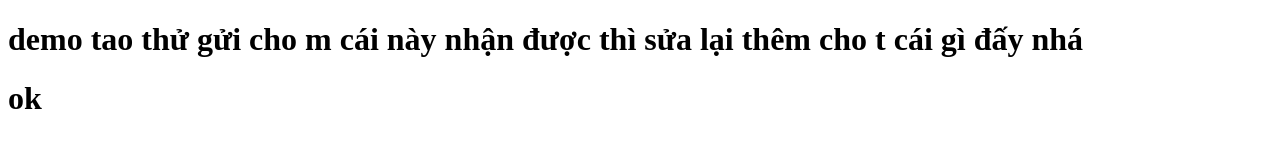
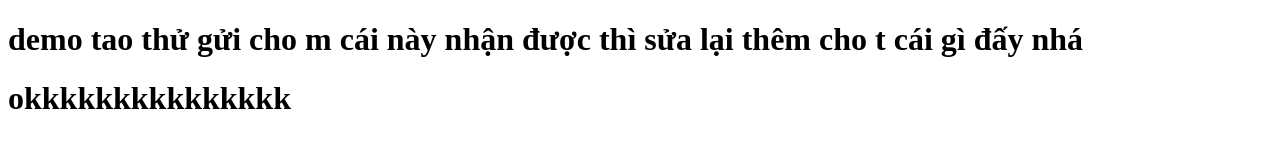
Before and after one commit to MinhQuan1235/test-github, a plain HTML site: page index.html in a window 1280 px wide. Drawn offline with Linux system fonts and the light colour scheme.

Commit message:
Update index.html

```diff
--- a/index.html
+++ b/index.html
@@ -7,6 +7,6 @@
 </head>
 <body>
     <h1> demo tao thử gửi cho m cái này nhận được thì sửa lại thêm cho t cái gì đấy nhá</h1>
-    <h1> ok</h1>
+    <h1> okkkkkkkkkkkkkkk</h1>
 </body>
 </html>
```
